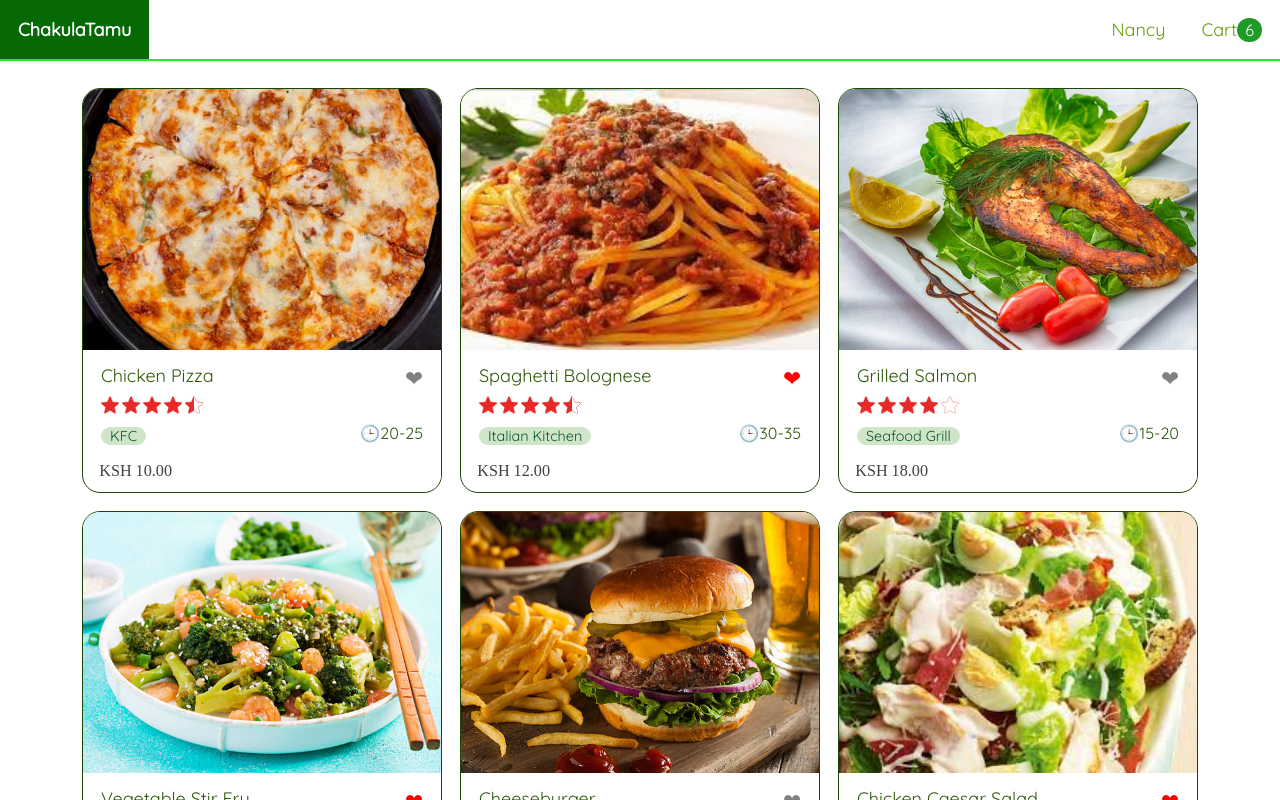
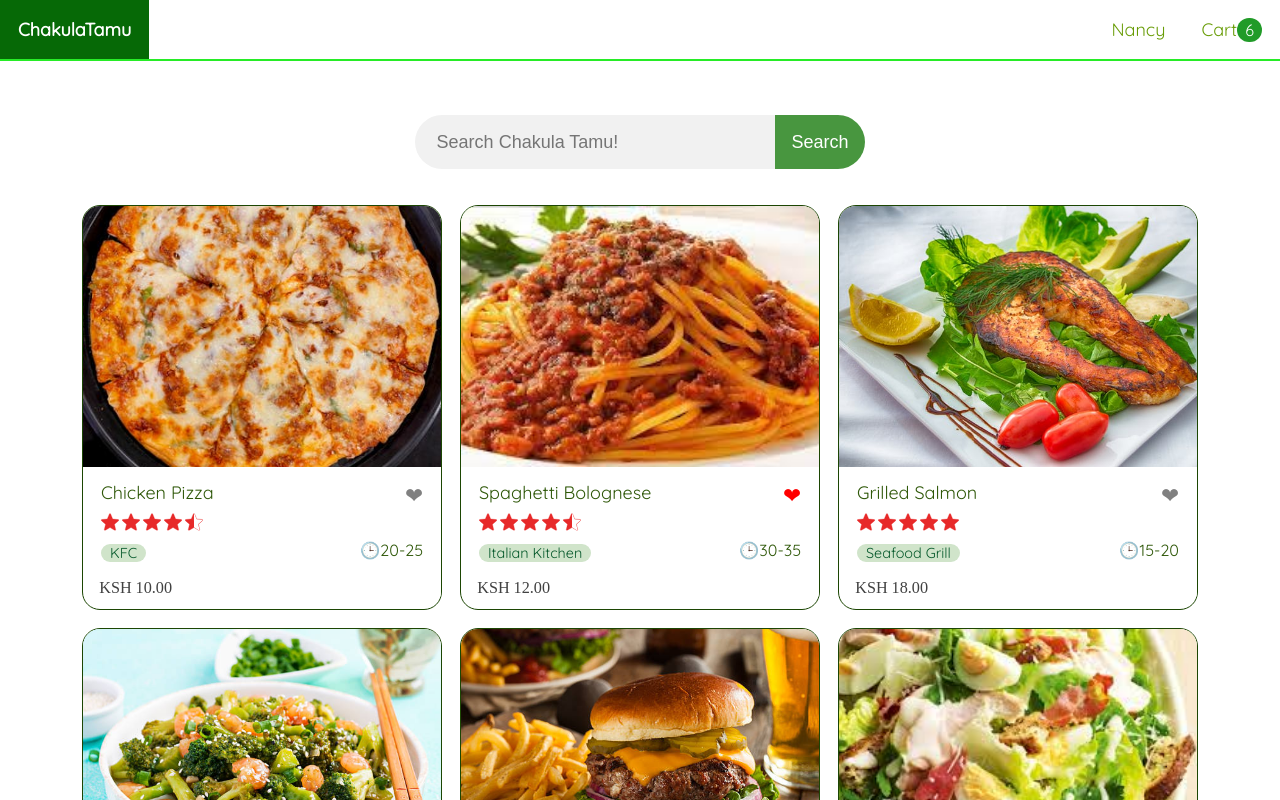
Before and after one commit to NancyKibunga/kula.ke, a React (Create React App) app in the folder frontend/: page / in a window 1280 px wide. Shown: the top 800 px of the page. Built offline with nearby package versions, Linux system fonts and the light colour scheme.

Commit message:
Added search component and functionality

```diff
--- a/frontend/src/AppRoutes.js
+++ b/frontend/src/AppRoutes.js
@@ -6,6 +6,7 @@
   return (
    <Routes>
     <Route path ="/" element={<HomePage />} />
+    <Route path="/search/:searchTerm" element={<HomePage />} />
    </Routes>
   );
 }
--- a/frontend/src/Services/foodService.js
+++ b/frontend/src/Services/foodService.js
@@ -1,3 +1,9 @@
 import { sample_foods } from "../data";
 
 export const getAll = async () => sample_foods;
+//searches for the searchterm in the sample food
+//it converts the item name and search term to lower case making it case insensitive thus no missing out on words
+export const search = async searchTerm =>
+sample_foods.filter(item =>
+    item.name.toLowerCase().includes(searchTerm.toLowerCase())
+);
--- /dev/null
+++ b/frontend/src/components/Search/Search.js
@@ -0,0 +1,27 @@
+import React, { useState } from 'react';
+import classes from './search.module.css';
+import { useNavigate, useParams } from 'react-router-dom';
+
+
+export default function Search() {
+    const [term,setTerm] = useState('');
+    const navigate = useNavigate();
+    const {searchTerm} = useParams();
+
+    const search = async () => {
+        term ? navigate('/search/' + term) : navigate('/');
+    };
+
+  return (
+    <div className={classes.container}>
+        <input
+        type="text"
+        placeholder="Search Chakula Tamu!"
+        onChange={e => setTerm(e.target.value)}
+        onKeyUp={e => e.key === 'Enter' && search()}
+        defaultValue={searchTerm}
+        />
+        <button onClick = {search}>Search</button>
+
+    </div>  )
+}
--- /dev/null
+++ b/frontend/src/components/Search/search.module.css
@@ -0,0 +1,36 @@
+.container {
+    display: flex;
+    justify-content: center;
+    margin-top: 3rem;
+    margin-bottom: 1.5rem;
+  }
+
+  .container input {
+    border-radius: 10rem 0 0 10rem;
+    border: none;
+    height: 3rem;
+    width: 20rem;
+    background-color: #f1f1f1;
+    padding: 1.2rem;
+    font-size: 1rem;
+    font-weight: 500;
+    outline: none;
+  }
+
+  .container button {
+    color: grey;
+    height: 3rem;
+    width: 5rem;
+    font-size: 1rem;
+    border-radius: 0 10rem 10rem 0;
+    border: none;
+    background-color: #1b7c10;
+    color: white;
+    opacity: 0.8;
+    outline: none;
+  }
+
+  .container button:hover {
+    opacity: 1;
+    cursor: pointer;
+  }
--- a/frontend/src/data.js
+++ b/frontend/src/data.js
@@ -28,7 +28,7 @@
       price: 18,
       favorite: false,
       vendor: ['Seafood Grill'],
-      stars: 4.4,
+      stars: 5,
       imageUrl: 'grilled-salmon.jpeg',
       tags: ['Seafood', 'Healthy', 'Dinner']
     },
--- a/frontend/src/pages/Home/HomePage.js
+++ b/frontend/src/pages/Home/HomePage.js
@@ -1,6 +1,8 @@
 import React, { useEffect, useReducer } from 'react'
-import { getAll } from '../../Services/foodService';
+import { getAll, search } from '../../Services/foodService';
 import Thumbnails from '../../components/Thumbnails/Thumbnails';
+import { useParams } from 'react-router-dom';
+import Search from '../../components/Search/Search';
 
 const initialState = { foods: []};
 
@@ -16,13 +18,19 @@
 export default function HomePage() {
     const [state, dispatch] = useReducer(reducer, initialState);
     const {foods } = state;
+    const {searchTerm } = useParams();
 
+    // filter the data where the search term is available
     useEffect(() => {
-        getAll().then( foods => dispatch({ type:'FOODS_LOADED', payload: foods }));
-    }, []);
+        const loadFoods = searchTerm ? search(searchTerm) : getAll();
+
+        loadFoods.then(foods => dispatch({ type:'FOODS_LOADED', payload: foods }));
+    }, [searchTerm]);
+
 
   return (
    <>
+   <Search />
    <Thumbnails foods= {foods}/>
    </>
   )
```
